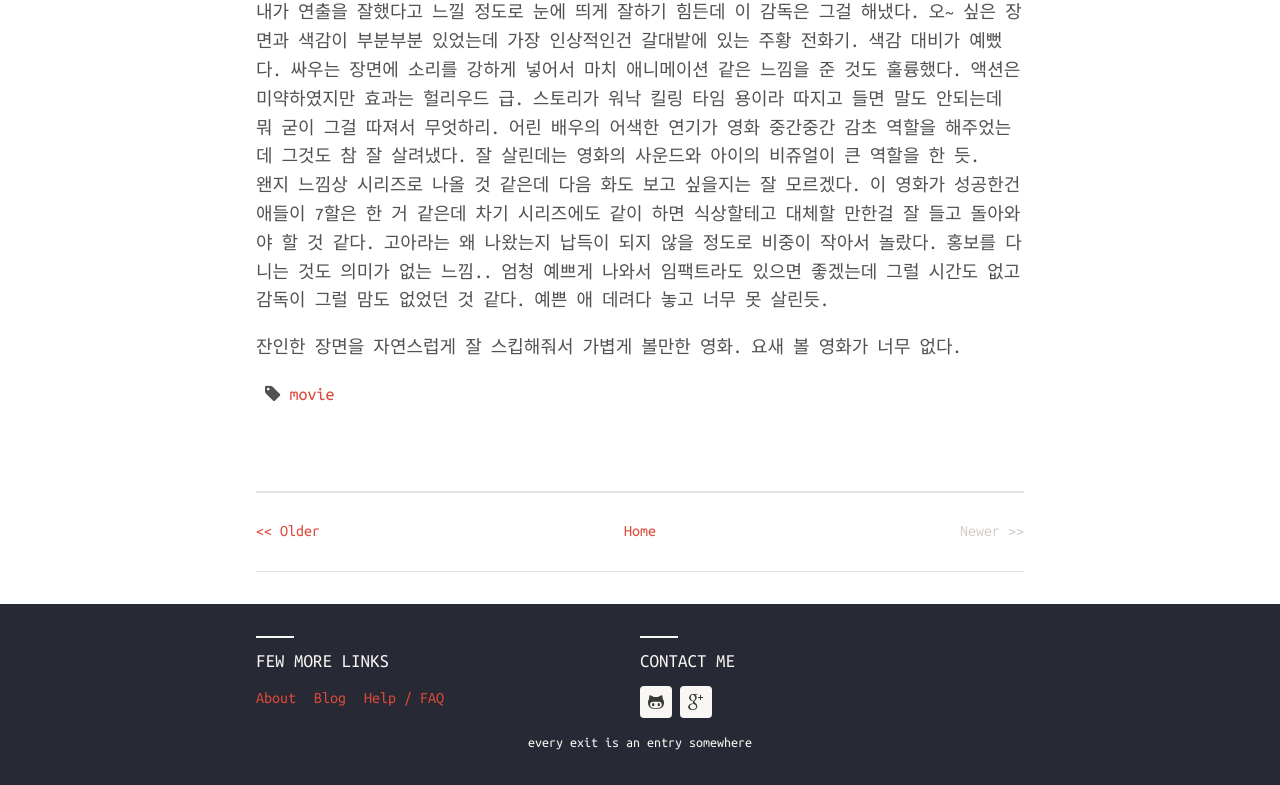
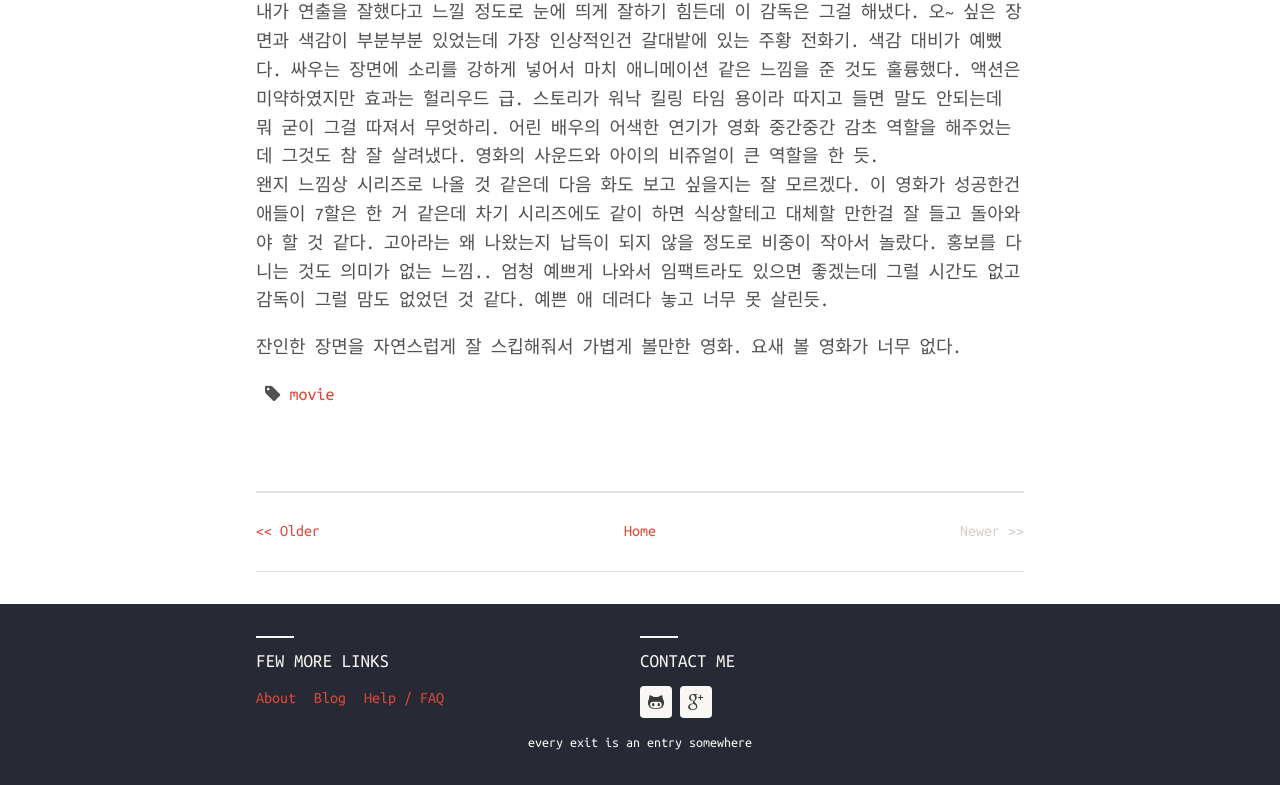
Before and after one commit to hahajh/hahajh.github.com, a Jekyll site: the page built from _posts/2016-05-14-hong.md, in a window 1280 px wide. Shown: the part 1405-2190 px from the top of the page. Built offline with Jekyll 4.4.1, drawn with Linux system fonts in a browser that asks for light colours; nearby versions of some CDN libraries.

Commit message:
Mr Hyde was here …

```diff
--- a/_posts/2016-05-14-hong.md
+++ b/_posts/2016-05-14-hong.md
@@ -12,7 +12,7 @@ tags: [movie]
 요건 홍길동의 포스터. 이제훈이라는 배우는 친구 사이라는 퀴어 영화에서 처음 보았는데 연우진과 훈훈하고 묘한 친구 사이를 연기했었다. 둘 다 지금 너무 잘나가는 배우라 그 연기를 한게 후회될지 안될지 물어보고 싶을 정도. 여튼 그 영화에서 예쁘게 웃던 모습이 인상적이었는데 이 영화에서 괜히 목소리를 깔고 그러니까 어색할 법한데 코믹스런 모습과 연출을 잘해서 나쁘지 않다.
 ![](https://lh3.googleusercontent.com/-qXpRZyK0Kl0/VzbYv_rGFlI/AAAAAAAAAsA/cVD6Fsaf9f4D4ypy6eaJ4uUOnUya7LFIgCHM/s1280/upload_-1)
 
-내가 연출을 잘했다고 느낄 정도로 눈에 띄게 잘하기 힘든데 이 감독은 그걸 해냈다. 오~ 싶은 장면과 색감이 부분부분 있었는데 가장 인상적인건 갈대밭에 있는 주황 전화기. 색감 대비가 예뻤다. 싸우는 장면에 소리를 강하게 넣어서 마치 애니메이션 같은 느낌을 준 것도 훌륭했다. 액션은 미약하였지만 효과는 헐리우드 급. 스토리가 워낙 킬링 타임 용이라 따지고 들면 말도 안되는데 뭐 굳이 그걸 따져서 무엇하리. 어린 배우의 어색한 연기가 영화 중간중간 감초 역할을 해주었는데 그것도 참 잘 살려냈다. 잘 살린데는 영화의 사운드와 아이의 비쥬얼이 큰 역할을 한 듯.
+내가 연출을 잘했다고 느낄 정도로 눈에 띄게 잘하기 힘든데 이 감독은 그걸 해냈다. 오~ 싶은 장면과 색감이 부분부분 있었는데 가장 인상적인건 갈대밭에 있는 주황 전화기. 색감 대비가 예뻤다. 싸우는 장면에 소리를 강하게 넣어서 마치 애니메이션 같은 느낌을 준 것도 훌륭했다. 액션은 미약하였지만 효과는 헐리우드 급. 스토리가 워낙 킬링 타임 용이라 따지고 들면 말도 안되는데 뭐 굳이 그걸 따져서 무엇하리. 어린 배우의 어색한 연기가 영화 중간중간 감초 역할을 해주었는데 그것도 참 잘 살려냈다. 영화의 사운드와 아이의 비쥬얼이 큰 역할을 한 듯.
 왠지 느낌상 시리즈로 나올 것 같은데 다음 화도 보고 싶을지는 잘 모르겠다. 이 영화가 성공한건 애들이 7할은 한 거 같은데 차기 시리즈에도 같이 하면 식상할테고 대체할 만한걸 잘 들고 돌아와야 할 것 같다. 고아라는 왜 나왔는지 납득이 되지 않을 정도로 비중이 작아서 놀랐다. 홍보를 다니는 것도 의미가 없는 느낌.. 엄청 예쁘게 나와서 임팩트라도 있으면 좋겠는데 그럴 시간도 없고 감독이 그럴 맘도 없었던 것 같다. 예쁜 애 데려다 놓고 너무 못 살린듯.
 
 잔인한 장면을 자연스럽게 잘 스킵해줘서 가볍게 볼만한 영화. 요새 볼 영화가 너무 없다.
```
